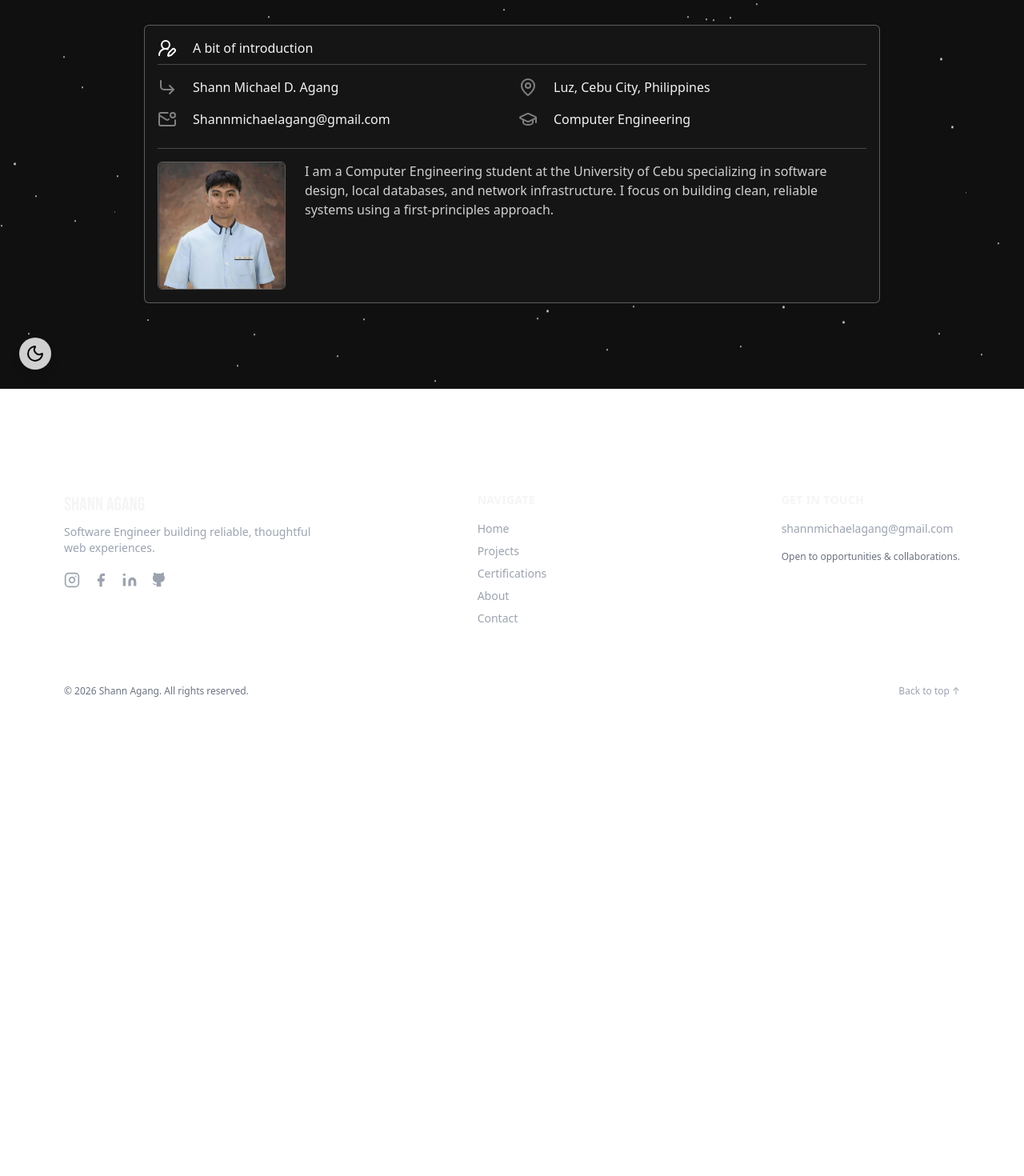
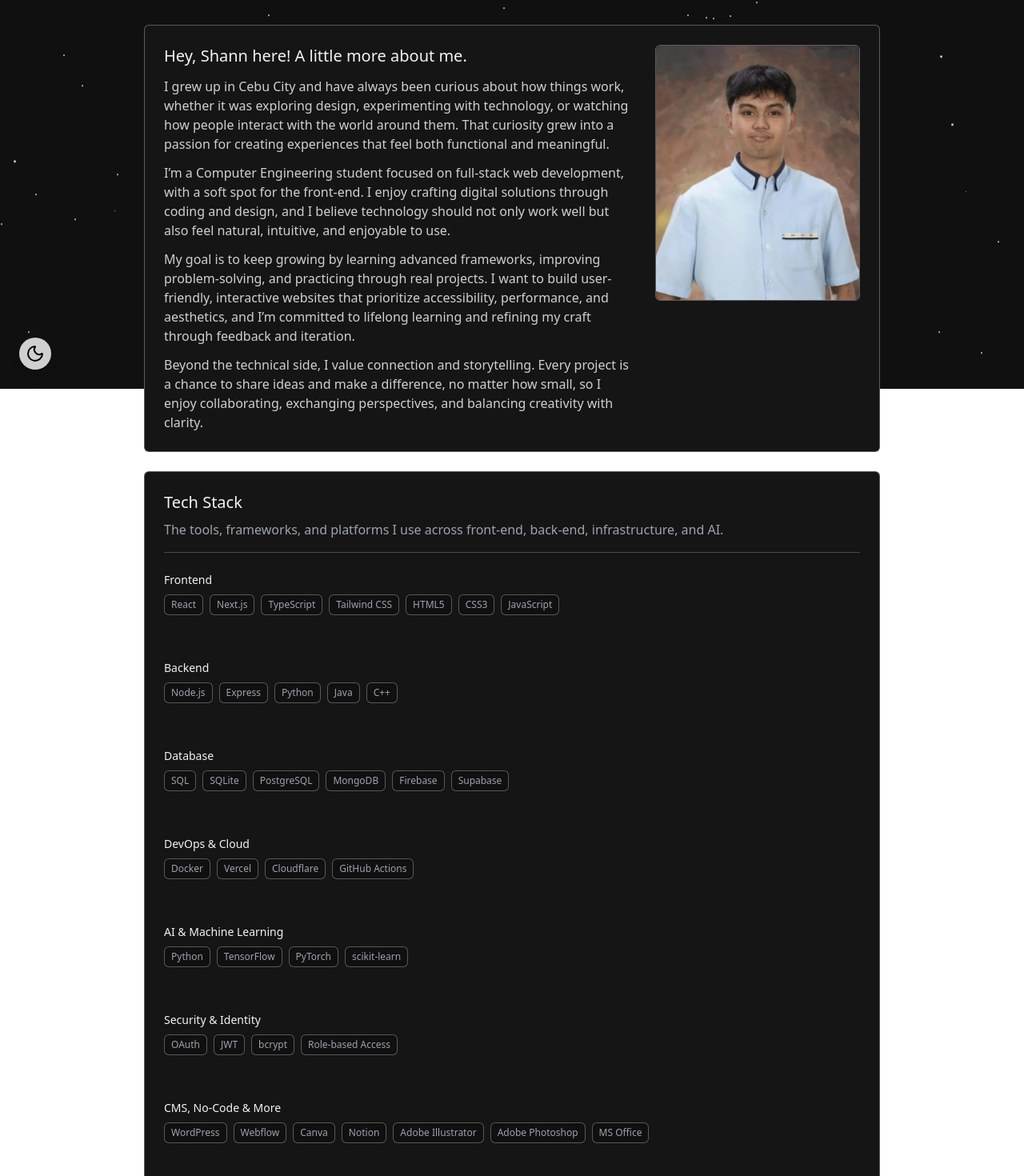
Before and after one commit to SkreTyr/Website-Portfolio, a React (Vite) app: page /about in a window 1280 px wide. Shown: the part 314-1784 px from the top of the page at 80% size. Before the commit the page ends 1210 px from the top, so only its background shows below. Built offline with nearby package versions, Linux system fonts and the light colour scheme; what lightswind would draw is missing.

Commit message:
Expand About page with image and Tech Stack section

```diff
--- a/src/pages/About.tsx
+++ b/src/pages/About.tsx
@@ -1,7 +1,8 @@
 import { Link } from 'react-router-dom'
-import { ArrowLeft, UserRoundPen, CornerDownRight, MapPin, MailDot, GraduationCap } from 'lucide-react'
+import { ArrowLeft} from 'lucide-react'
 import AutoReveal from '@/components/AutoReveal'
 import profileImg from '@/assets/Profile3.webp'
+
 
 const About = () => {
   return (
@@ -28,44 +29,62 @@ const About = () => {
             <hr className="border-t border-[#ffffff38] w-full max-w-2xl mb-8" />
           </AutoReveal>
 
-          <AutoReveal className="w-full">
-            <div className="border border-[#ffffff4d] bg-[#151515] p-4 rounded-md">
-              <div className="flex items-center gap-5">
-                <UserRoundPen color="#ffffff" />
-                <h2 className="text-[#f5f5f5]">A bit of introduction</h2>
-              </div>
-              <hr className="border-t border-[#ffffff38] w-full mt-2 mb-4" />
-
-              <div className="grid md:grid-cols-2 gap-4">
-                <div className="flex items-center gap-5">
-                  <CornerDownRight color="grey" />
-                  <h3 className="text-[#f3f3f3]">Shann Michael D. Agang</h3>
-                </div>
-                <div className="flex items-center gap-5">
-                  <MapPin color="grey" />
-                  <h3 className="text-[#f3f3f3]">Luz, Cebu City, Philippines</h3>
-                </div>
-                <div className="flex items-center gap-5">
-                  <MailDot color="grey" />
-                  <h3 className="text-[#f3f3f3]">Shannmichaelagang@gmail.com</h3>
-                </div>
-                <div className="flex items-center gap-5">
-                  <GraduationCap color="grey" />
-                  <h3 className="text-[#f3f3f3]">Computer Engineering</h3>
-                </div>
+          <AutoReveal className=" w-full">
+            <div className="border border-[#ffffff4d] bg-[#151515] p-6 rounded-md flex flex-col md:flex-row items-center gap-6">
+              <img
+                src={profileImg}
+                alt="Shann Agang"
+                className="order-1 md:order-2 self-start w-48 h-56 md:w-64 md:h-80 object-cover rounded-md border border-[#ffffff4d] flex-shrink-0"
+              />
+              <div className="order-2 md:order-1 flex-1">
+                <h1 className="text-[#f3f3f3] text-lg md:text-xl font-light mb-3">Hey, Shann here! A little more about me.</h1>
+                <p className="text-[#d0d0d0] text-sm md:text-base mb-3">
+                  I grew up in Cebu City and have always been curious about how things work, whether it was exploring design, experimenting with technology, or watching how people interact with the world around them. That curiosity grew into a passion for creating experiences that feel both functional and meaningful.
+                </p>
+                <p className="text-[#d0d0d0] text-sm md:text-base mb-3">
+                  I&rsquo;m a Computer Engineering student focused on full-stack web development, with a soft spot for the front-end. I enjoy crafting digital solutions through coding and design, and I believe technology should not only work well but also feel natural, intuitive, and enjoyable to use.
+                </p>
+                <p className="text-[#d0d0d0] text-sm md:text-base mb-3">
+                  My goal is to keep growing by learning advanced frameworks, improving problem-solving, and practicing through real projects. I want to build user-friendly, interactive websites that prioritize accessibility, performance, and aesthetics, and I&rsquo;m committed to lifelong learning and refining my craft through feedback and iteration.
+                </p>
+                <p className="text-[#d0d0d0] text-sm md:text-base">
+                  Beyond the technical side, I value connection and storytelling. Every project is a chance to share ideas and make a difference, no matter how small, so I enjoy collaborating, exchanging perspectives, and balancing creativity with clarity.
+                </p>
               </div>
 
-              <hr className="border-t border-[#ffffff38] w-full mt-6 mb-4" />
+            </div>
+          </AutoReveal>
 
-              <div className="flex flex-col md:flex-row gap-6 items-start">
-                <div className="w-40 h-40 shrink-0 rounded-md overflow-hidden border border-[#ffffff4d]">
-                  <img src={profileImg} alt="Profile Picture" className="w-full h-full object-cover" />
-                </div>
-                <p className="text-[#d0d0d0] text-base">
-                  I am a Computer Engineering student at the University of Cebu specializing in software
-                  design, local databases, and network infrastructure. I focus on building clean, reliable
-                  systems using a first-principles approach.
-                </p>
+          <AutoReveal className="w-full mt-6">
+            <div className="border border-[#ffffff4d] bg-[#151515] p-6 rounded-md">
+              <h1 className="text-[#f3f3f3] text-lg md:text-xl font-light mb-2">Tech Stack</h1>
+              <p className="text-gray-400 text-sm md:text-base mb-4">The tools, frameworks, and platforms I use across front-end, back-end, infrastructure, and AI.</p>
+              <hr className="border-t border-[#ffffff38] w-full mb-6" />
+              <div className="flex flex-col gap-14">
+                {[
+                  { title: 'Frontend', items: ['React', 'Next.js', 'TypeScript', 'Tailwind CSS', 'HTML5', 'CSS3', 'JavaScript'] },
+                  { title: 'Backend', items: ['Node.js', 'Express', 'Python', 'Java', 'C++'] },
+                  { title: 'Database', items: ['SQL', 'SQLite', 'PostgreSQL', 'MongoDB', 'Firebase', 'Supabase'] },
+                  { title: 'DevOps & Cloud', items: ['Docker', 'Vercel', 'Cloudflare', 'GitHub Actions'] },
+                  { title: 'AI & Machine Learning', items: ['Python', 'TensorFlow', 'PyTorch', 'scikit-learn'] },
+                  { title: 'Security & Identity', items: ['OAuth', 'JWT', 'bcrypt', 'Role-based Access'] },
+                  { title: 'CMS, No-Code & More', items: ['WordPress', 'Webflow', 'Canva', 'Notion', 'Adobe Illustrator', 'Adobe Photoshop', 'MS Office'] },
+                  { title: 'Developer Tools', items: ['Git', 'GitHub', 'Visual Studio Code', 'Postman', 'Figma'] },
+                ].map((cat) => (
+                  <div key={cat.title}>
+                    <h2 className="text-[#f3f3f3] text-sm font-light mb-2">{cat.title}</h2>
+                    <div className="flex flex-wrap gap-2">
+                      {cat.items.map((it) => (
+                        <span
+                          key={it}
+                          className="border border-[#ffffff4d] bg-[#101010] px-2 py-1 rounded-md text-xs text-gray-400 transition-colors duration-200 hover:bg-[#1f1f1f] hover:text-white hover:border-[#ffffff80]"
+                        >
+                          {it}
+                        </span>
+                      ))}
+                    </div>
+                  </div>
+                ))}
               </div>
             </div>
           </AutoReveal>
```
